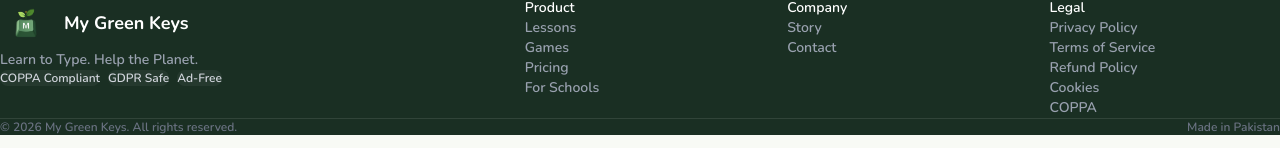
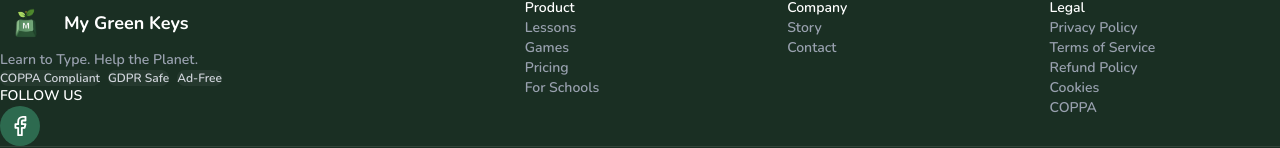
Before and after one commit to waleedbinkhalid86/my-green-keys, a Next.js app: page / in a window 1280 px wide. Shown: the part 4571-4719 px from the top of the page. Built offline with nearby package versions, Linux system fonts and the light colour scheme; no server answers.

Commit message:
feat: add Facebook link to footer

```diff
--- a/src/components/SiteFooter.tsx
+++ b/src/components/SiteFooter.tsx
@@ -1,5 +1,7 @@
 import Link from "next/link";
+import { Facebook } from "lucide-react";
 import { SiteFooterBrand } from "@/components/SiteFooterBrand";
+import { SOCIAL_LINKS } from "@/lib/social-links";
 
 function FooterLink({
   href,
@@ -38,6 +40,20 @@ export default function SiteFooter() {
               <span className="rounded-full bg-white/5 px-3 py-1 text-xs text-gray-300">
                 Ad-Free
               </span>
+            </div>
+            <div className="mt-6">
+              <h3 className="mb-4 text-sm font-semibold uppercase text-white">
+                Follow us
+              </h3>
+              <a
+                href={SOCIAL_LINKS.facebook}
+                target="_blank"
+                rel="noopener noreferrer"
+                aria-label="Visit My Green Keys on Facebook"
+                className="inline-flex h-10 w-10 items-center justify-center rounded-full border-0 bg-[#2D6A4F] text-white transition-colors duration-200 hover:bg-[#52B788]"
+              >
+                <Facebook size={22} aria-hidden="true" />
+              </a>
             </div>
           </div>
 
--- /dev/null
+++ b/src/lib/social-links.ts
@@ -0,0 +1,3 @@
+export const SOCIAL_LINKS = {
+  facebook: "https://www.facebook.com/profile.php?id=61589698040339",
+};
```
